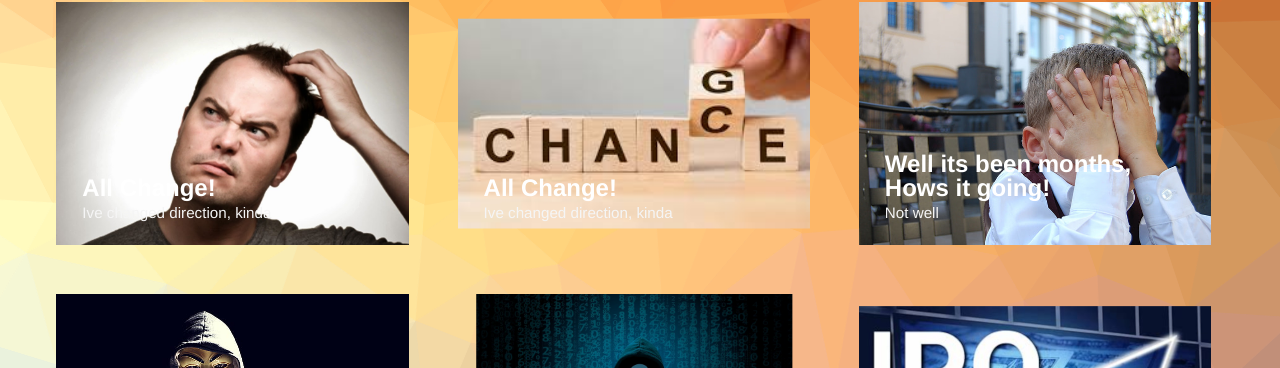
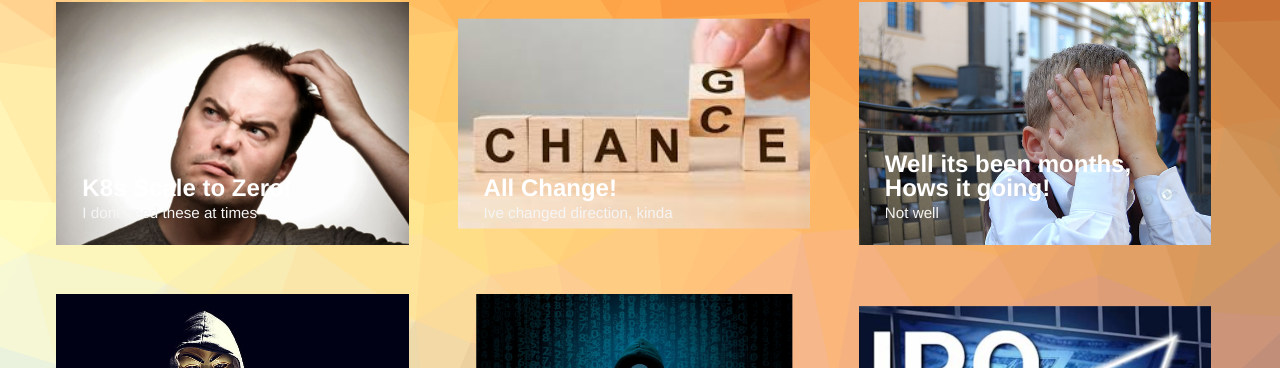
Before and after one commit to Stevieag/stevieag.github.io, a Jekyll site: the page built from index.html, in a window 1280 px wide. Shown: the part 226-594 px from the top of the page. Built offline with Jekyll 4.4.1, drawn with Linux system fonts in a browser that asks for light colours.

Commit message:
changed role

```diff
--- a/_posts/2024-10-11-All-change.markdown
+++ b/_posts/2024-10-11-All-change.markdown
@@ -5,7 +5,7 @@
 avatar: "img/authors/geeky.jpg"
 image: "img/chancge.jpeg"
 date:   2024-10-11
-tags: change change risk
+tags: chance change risk
 ---
 
 Well its been a while
--- a/_posts/2024-10-17-Scale-to-0.markdown
+++ b/_posts/2024-10-17-Scale-to-0.markdown
@@ -1,11 +1,11 @@
 ---
-title:  "All Change!"
-subtitle: "Ive changed direction, kinda"
+title:  "K8s Scale to Zero!"
+subtitle: "I dont need these at times"
 author: "Geeky Blinder"
 avatar: "img/authors/geeky.jpg"
 image: "img/confused.jpg"
 date:   2024-10-11
-tags: change change risk
+tags: k8s scale save money
 ---
 
 Well its been a while
```
